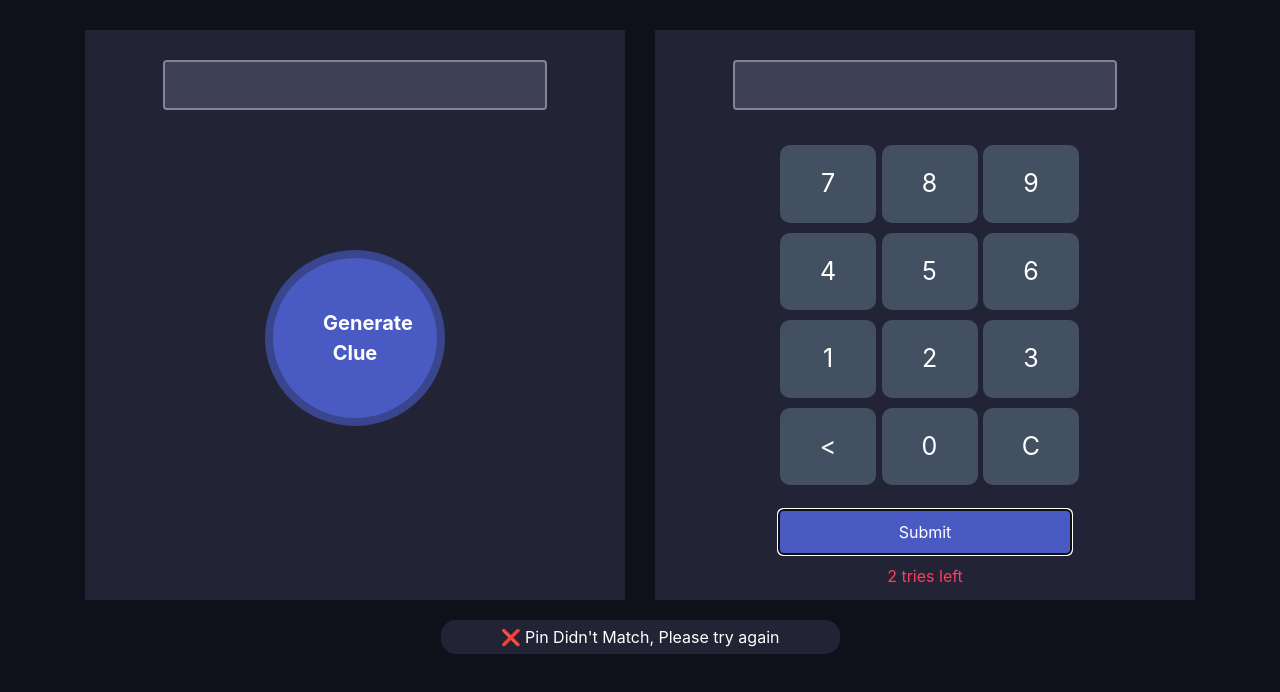
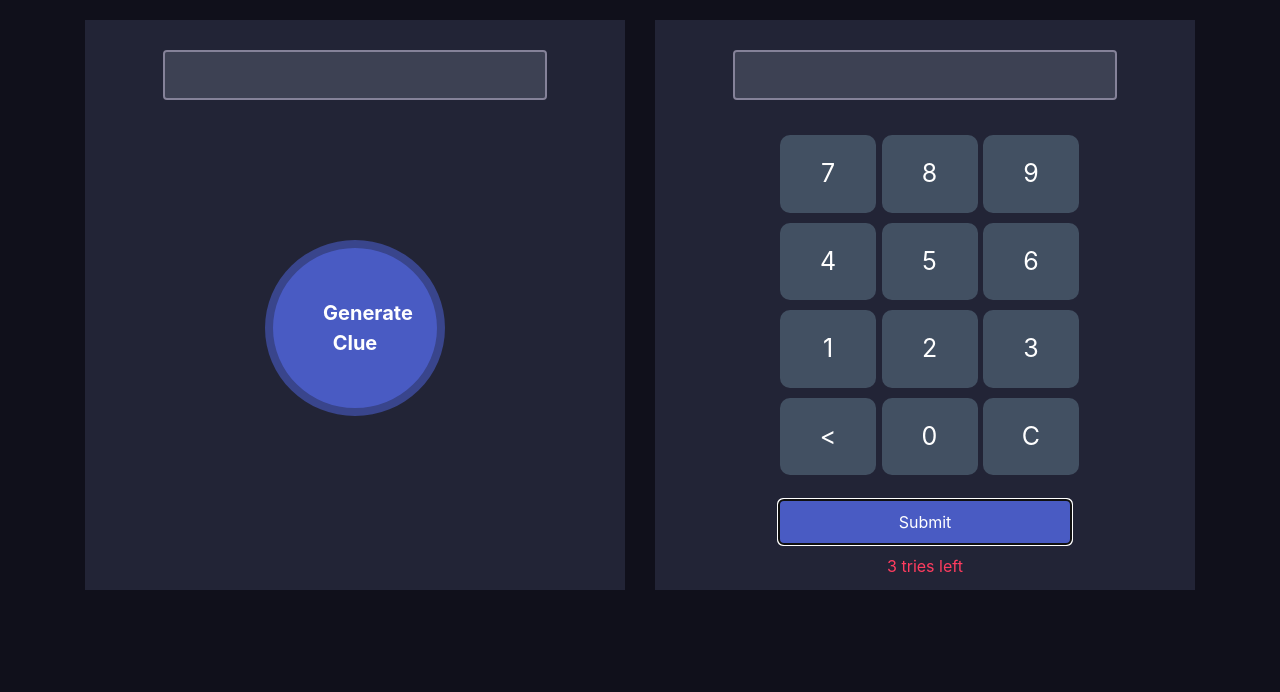
Before and after one commit to imtiazpy/pin-matcher, a plain HTML site: page index.html in a window 1280 px wide. Both pictures are taken after a click on the button "Submit". Drawn offline with nearby package versions, Linux system fonts and the light colour scheme.

Commit message:
modified design

```diff
--- a/app.js
+++ b/app.js
@@ -55,8 +55,6 @@ document.getElementById('submit-btn').addEventListener('click', function (e) {
         tryCount = 3;
         document.getElementById('tries').innerText = tryCount;
     }
-
-
 })
 
 
@@ -98,6 +96,10 @@ function verifyPin(clue, pinInput) {
         secretPin = 1971
     }
 
+    if (isNaN(submittedPin)) {
+        return
+    }
+
     if (secretPin == submittedPin) {
         document.getElementById('correct').style.display = 'block'
         document.getElementById('incorrect').style.display = 'none'
--- a/index.html
+++ b/index.html
@@ -11,7 +11,7 @@
     <div class="container">
         <div class="row">
             <div class="col-md-6">
-                <div class="pin-generator half-width">
+                <div class="clue-generator half-width">
                     <input id="clue" class="form-control" type="text">
                     <button id="generate-btn" class="generate-btn">Generate Clue</button>
                 </div>
--- a/style.css
+++ b/style.css
@@ -6,7 +6,7 @@ body {
     height: 100vh;
 }
 .container {
-    margin-top: 30px;
+    margin-top: 20px;
 }
 
 .half-width {
```
